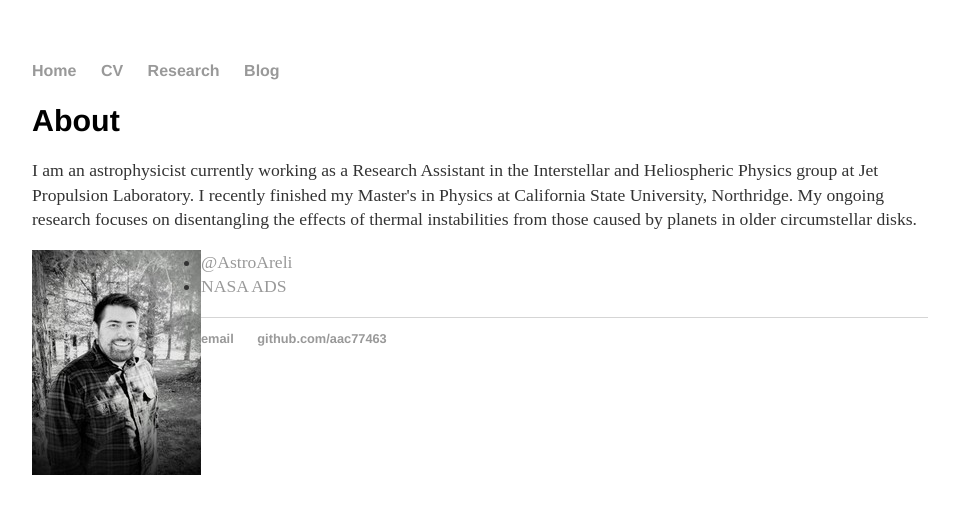
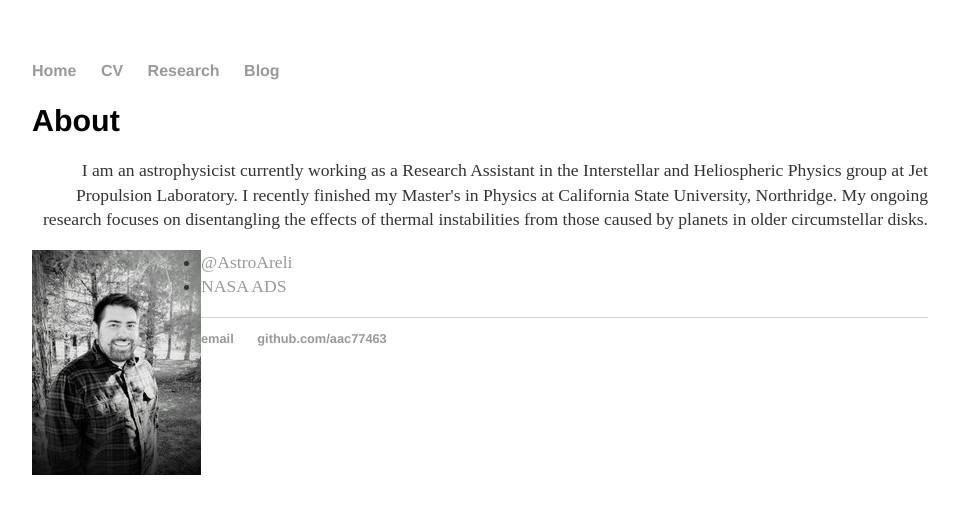
Before and after one commit to aac77463/aac77463.github.io, a Jekyll site: the page built from index.html, in a window 1280 px wide. Shown: the top 514 px of the page, without its empty margins (160-1119 px from the left). Built offline with Jekyll 4.4.1, drawn with Linux system fonts in a browser that asks for light colours.

Commit message:
fixed home

```diff
--- a/index.html
+++ b/index.html
@@ -5,7 +5,7 @@ title: Home | Areli Castrej&oacute;n
 
 <div class="home">
   <h1>About</h1>
-  <p class="right"> I am an astrophysicist currently working as a Research Assistant in the Interstellar and Heliospheric Physics group at Jet Propulsion Laboratory. I recently finished my Master's in Physics at California State University, Northridge. My ongoing research focuses on disentangling the effects of thermal instabilities from those caused by planets in older circumstellar disks. </p>
+  <p align="right"> I am an astrophysicist currently working as a Research Assistant in the Interstellar and Heliospheric Physics group at Jet Propulsion Laboratory. I recently finished my Master's in Physics at California State University, Northridge. My ongoing research focuses on disentangling the effects of thermal instabilities from those caused by planets in older circumstellar disks. </p>
   <img src="profpicre.jpg" align="left">
 
   <div>
```
